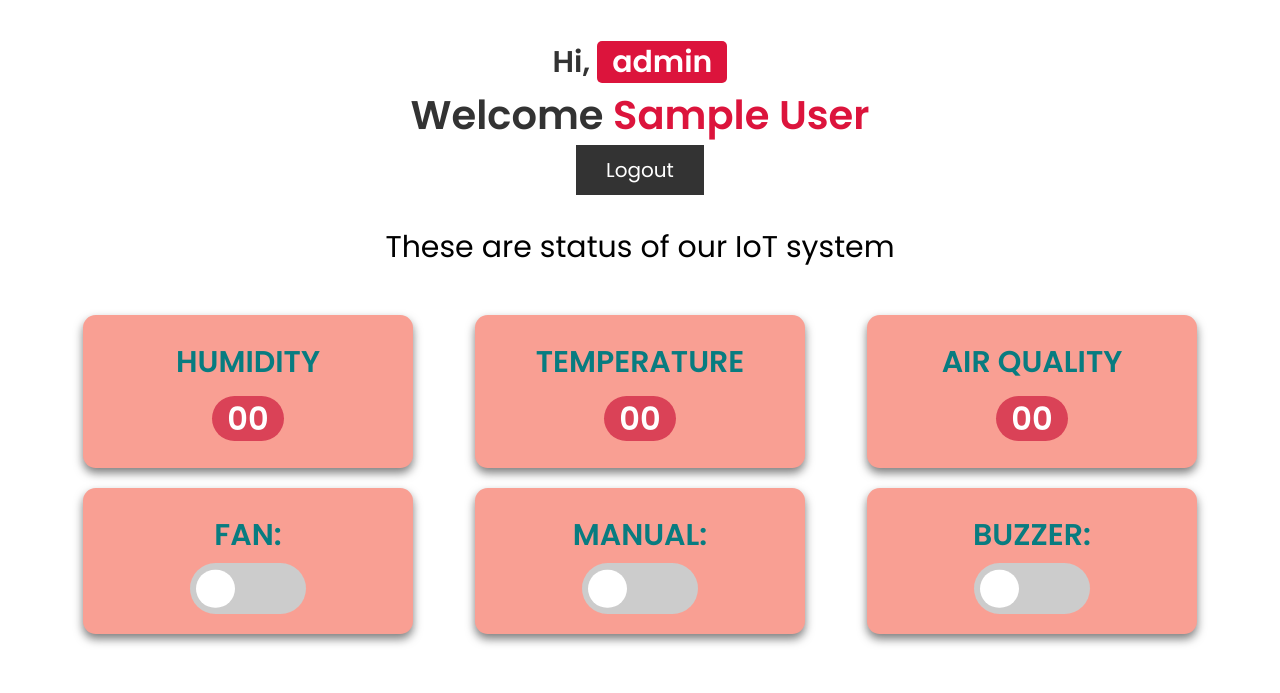
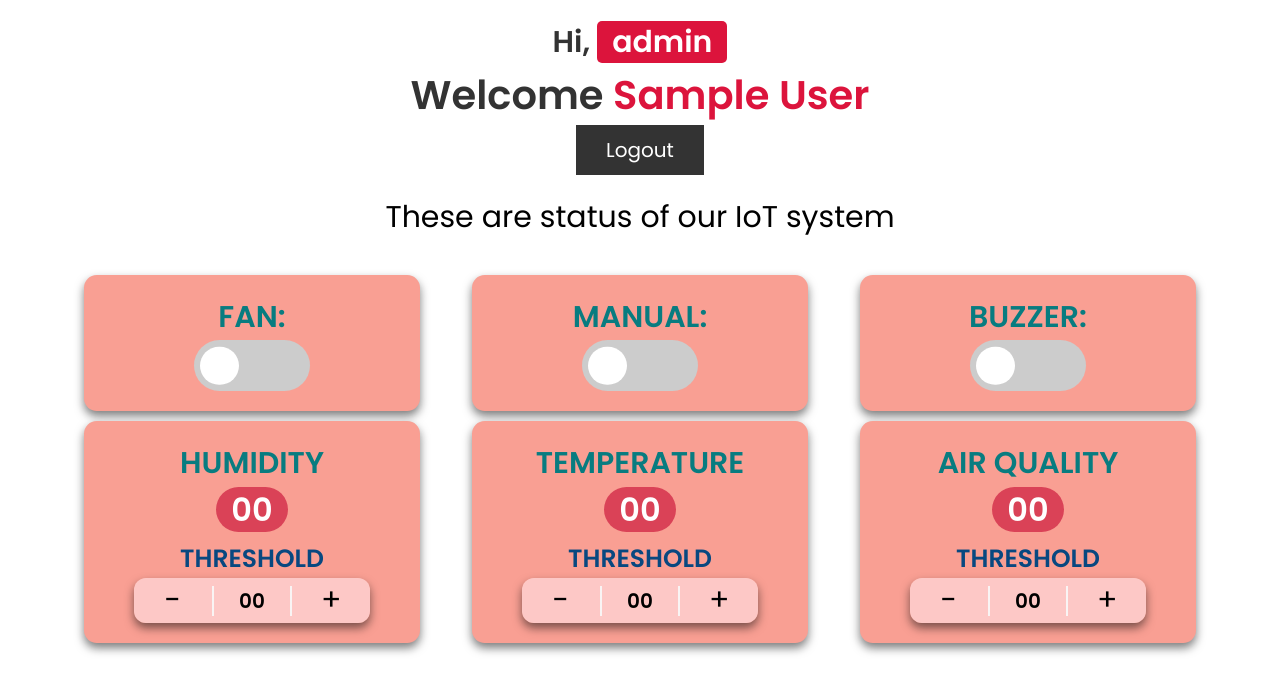
Before and after one commit to ChieBKAI/DAMH_IoT, a PHP site: page /admin_page.php in a window 1280 px wide. Shown: the top 693 px of the page. Run offline with PHP 8.4, Linux system fonts and the light colour scheme; the visitor is signed in with stand-in values (Sample User, id 1); data that the repository does not hold is empty; some libraries are stand-ins or nearby versions.

Commit message:
threshold done

```diff
--- a/admin_page.php
+++ b/admin_page.php
@@ -40,24 +40,12 @@ if(!isset($_SESSION['admin_name'])){
             <h3>Hi, <span>admin</span></h3>
             <h1>Welcome <span><?php echo $_SESSION['admin_name'] ?></span></h1>
             <a href="logout.php" class="btn">logout</a>
-            <p style="margin-top: 30px;
+            <p style="margin-top: 20px;
                      font-size: 30px;">These are status of our IoT system</p>
          </div>
       </div>
 
       <div class="boxes">
-         <div class="box">
-            <h3>HUMIDITY</h3>
-            <h1><span id="humid">00</span></h1>
-         </div>
-         <div class="box">
-            <h3>TEMPERATURE</h3>
-            <h1><span id="temp">00</span></h1>
-         </div>
-         <div class="box">
-            <h3>AIR QUALITY</h3>
-            <h1><span id="air-q">00</span></h1>
-         </div>
          <div class="box">
             <h3>FAN: <span id="fan-state"></span></h3>
             <input type="checkbox" id="fan-switch" class="switch-input" disabled>
@@ -73,6 +61,36 @@ if(!isset($_SESSION['admin_name'])){
             <input type="checkbox" id="buzzer-switch" class="switch-input" disabled>
             <label for="buzzer-switch" class="switch-label"></label>
          </div>
+         <div class="box">
+            <h3>HUMIDITY</h3>
+            <h1><span id="humid">00</span></h1>
+            <h4>THRESHOLD</h4>
+            <div class="input-group">
+               <span class="change-btn" id="humid-minus">-</span>
+               <span class="num" id="humid-thresh-num">00</span>
+               <span class="change-btn" id="humid-plus">+</span>
+            </div>
+         </div>
+         <div class="box">
+            <h3>TEMPERATURE</h3>
+            <h1><span id="temp">00</span></h1>
+            <h4>THRESHOLD</h4>
+            <div class="input-group">
+               <span class="change-btn" id="temp-minus">-</span>
+               <span class="num" id="temp-thresh-num">00</span>
+               <span class="change-btn" id="temp-plus">+</span>
+            </div>
+         </div>
+         <div class="box">
+            <h3>AIR QUALITY</h3>
+            <h1><span id="air-q">00</span></h1>
+            <h4>THRESHOLD</h4>
+            <div class="input-group">
+               <span class="change-btn" id="airq-minus">-</span>
+               <span class="num" id="airq-thresh-num">00</span>
+               <span class="change-btn" id="airq-plus">+</span>
+            </div>
+         </div>
       </div>
 
    </body>
--- a/css/style.css
+++ b/css/style.css
@@ -14,7 +14,7 @@
    justify-content: center;
    padding:20px;
    padding-bottom: 5px;
-   padding-top: 40px;
+   padding-top: 20px;
 }
 
 .container .content{
@@ -139,8 +139,8 @@
 .boxes {
    display: grid;
    grid-template-columns: repeat(3, 1fr);
-   grid-gap: 20px;
-   margin-top: 20px;
+   grid-gap: 10px;
+   margin-top: 10px;
 }
 .box {
    background: rgb(249, 159, 147);
@@ -164,16 +164,19 @@
    margin: 0 10%; /* Thêm margin trái và phải âm để tạo hiệu ứng viền */
 }
 
-.box h3,
-.box h1 {
-   margin: 5px 0; /* Khoảng cách giữa các phần tử */
-}
+
 .box h3 {
    font-size: 30px;
    color: rgb(8, 124, 128);
    /* supper bold */
    font-weight: 900;
 }
+.box h4 {
+   font-size: 25px;
+   color: rgb(8, 72, 128);
+   margin-top: 2%;
+}
+
 .boxes .box h1 span {
    background: rgba(202, 18, 55, 0.653);
    color:#fff;
@@ -222,3 +225,27 @@
    left: calc(100% - 40%);
    transform: translate(0%, -50%);
 }
+
+.boxes .box .input-group {
+   position: relative;
+   display: flex;
+   align-items: center;
+   background: #ffd5d5c6;
+   border-radius: 12px;
+   justify-content: center;
+   box-shadow: 0 5px 10px rgba(11, 11, 11, 0.533);
+   width: 80%;
+}
+.input-group span {
+   width: 50%;
+   text-align: center;
+   font-size: 30px;
+   cursor: pointer;
+}
+.input-group span.num{
+   font-size: 20px;
+   font-weight: 900;
+   border-right: 2px solid #f9f4f4;
+   border-left: 2px solid #f9f4f4;
+   pointer-events: none;
+}
```
Also changed, not shown: firebase_sdk.js (+84 -3 lines).
